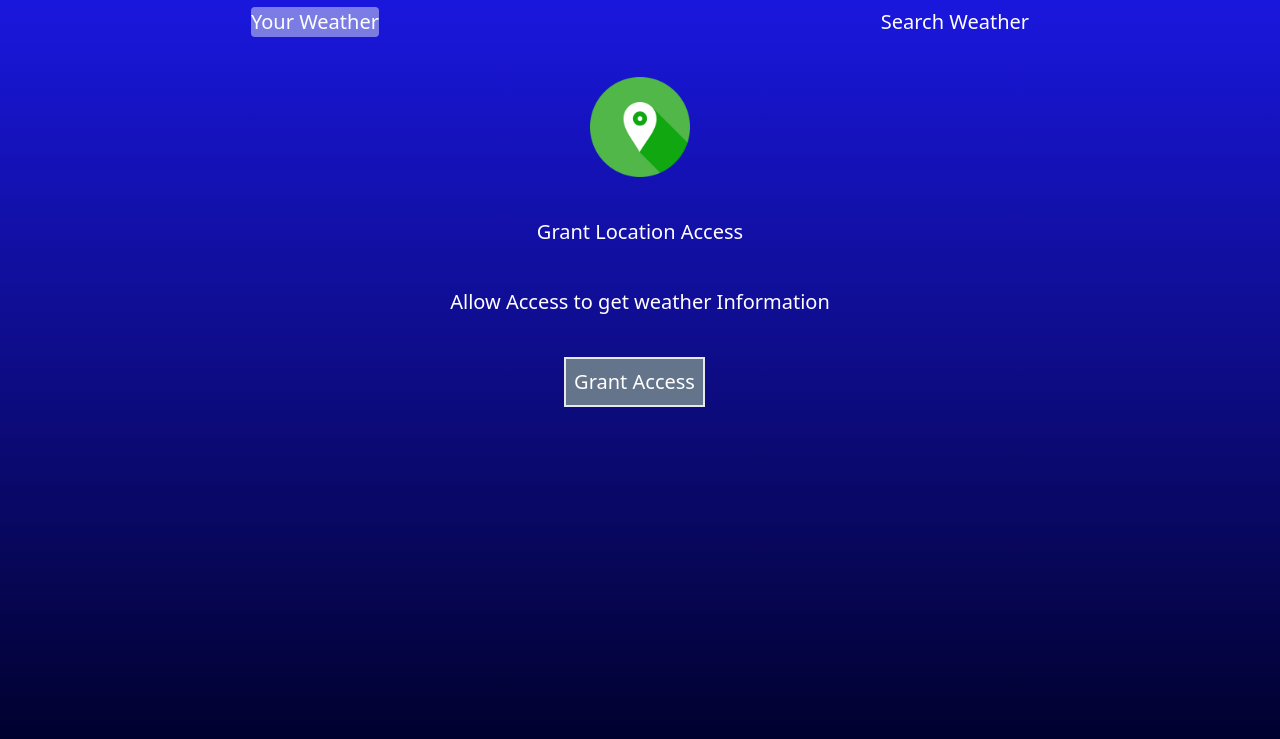
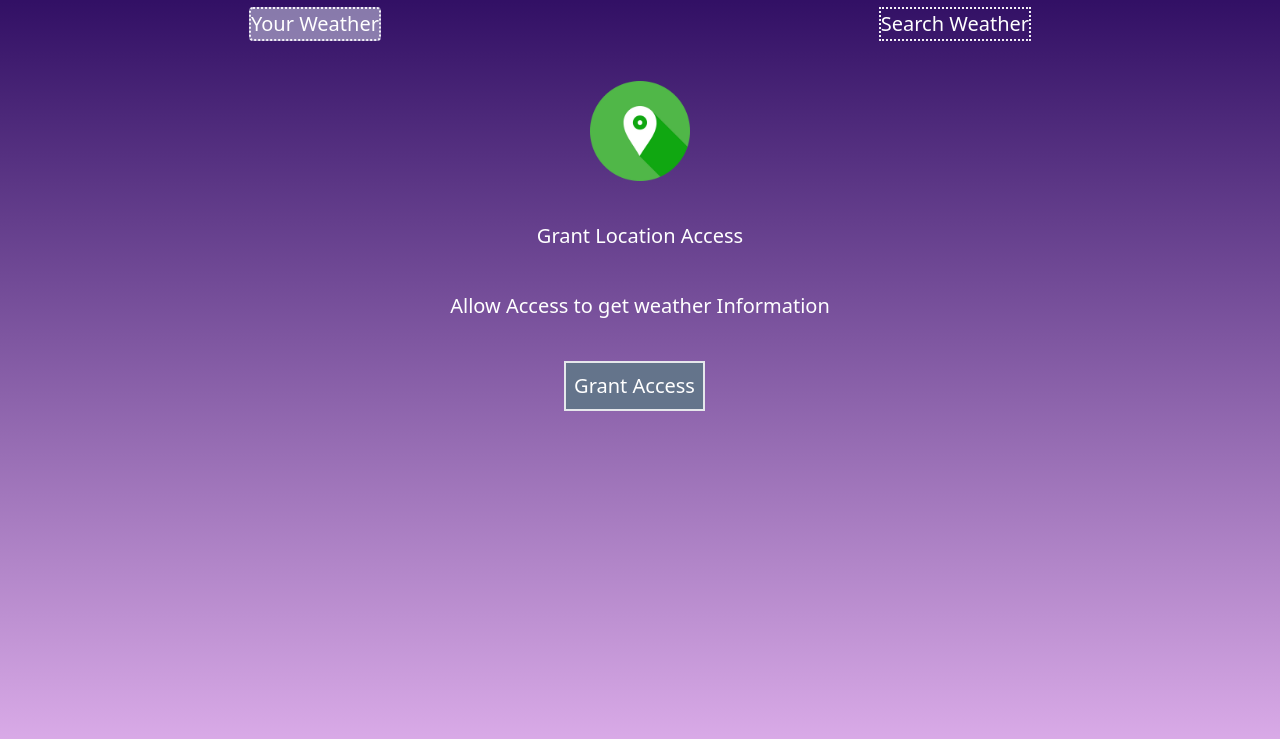
Before and after one commit to varshney-dv/Weather-Website, a website built with Vite: page index.html in a window 1280 px wide. Shown: the part 61-800 px from the top of the page. Built offline with nearby package versions, Linux system fonts and the light colour scheme.

Commit message:
new comment

```diff
--- a/styles.css
+++ b/styles.css
@@ -3,7 +3,9 @@
     background-color:rgba(219, 226, 239, 0.5);
     border-radius: 4px;
 }
-
+.tab{
+    border: 2px dotted rgb(244, 241, 248);
+}
 .inactive{
     display: none;
 }
@@ -11,7 +13,7 @@
     display:flex !important;
 }
 .wrapper{
-    background: linear-gradient(rgb(28, 25, 236),rgb(1, 1, 46));
+    background: linear-gradient(rgb(36, 3, 90),rgb(217, 170, 231));
 }
 .parameter-container img{
     height: 80px;
```
